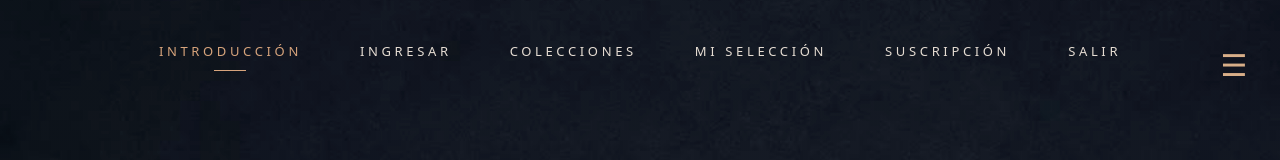
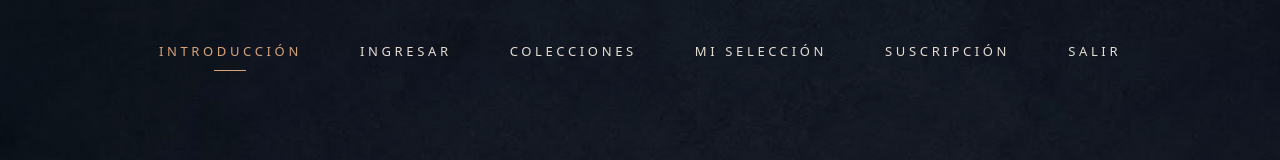
Before and after one commit to dpamely-art/estudio-daniela-pamely, a Next.js app: page /arte in a window 1280 px wide. Shown: the top 160 px of the page. Built offline with nearby package versions, Linux system fonts and the light colour scheme.

Commit message:
feat(arte): finalize responsive museum navigation3

```diff
--- a/app/arte/components/NavigationMuseo.tsx
+++ b/app/arte/components/NavigationMuseo.tsx
@@ -70,7 +70,7 @@ export default function NavigationMuseo() {
   {/* Botón móvil */}
 
 <button
-  className="block md:hidden"
+  className="hidden max-md:flex"
   onClick={() => setIsOpen(!isOpen)}
   style={{
     position: "absolute",
@@ -79,8 +79,6 @@ export default function NavigationMuseo() {
 
     width: "44px",
     height: "44px",
-
-    display: "flex",
 
     alignItems: "center",
     justifyContent: "center",
```
